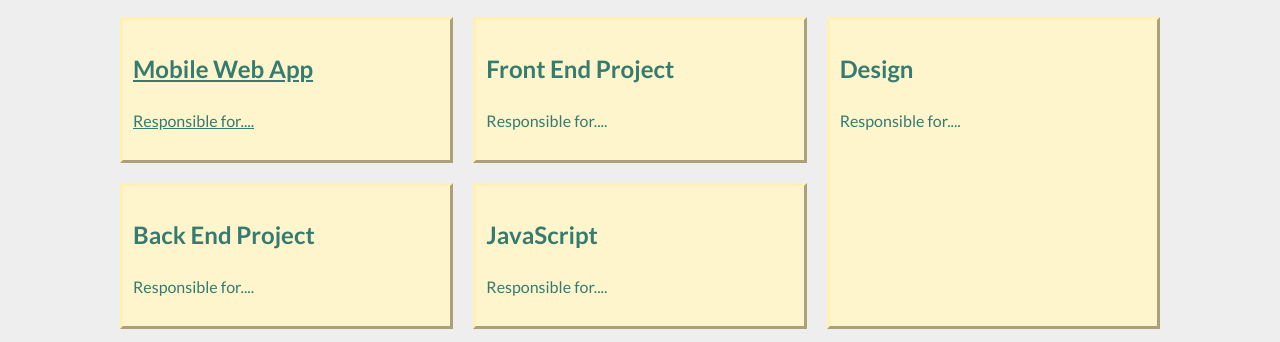
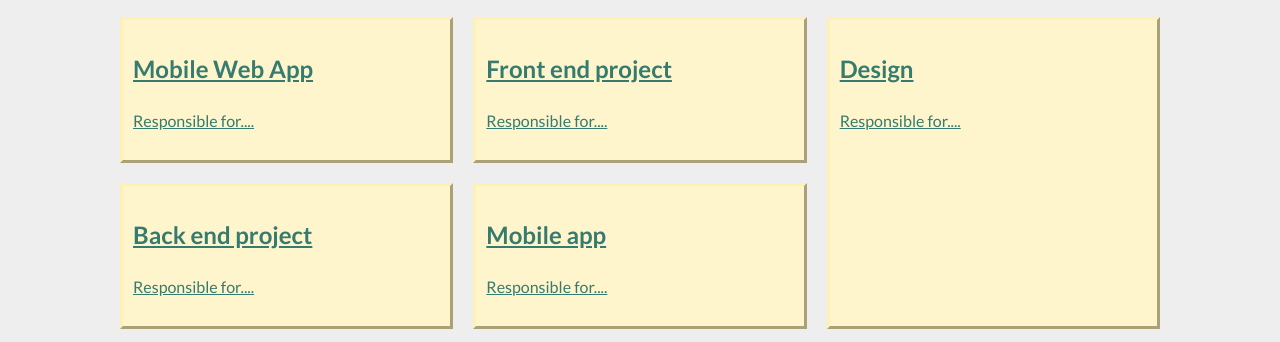
Before and after one commit to tcerini/Portfolio-Project, a plain HTML site: page work.html in a window 1280 px wide. Shown: the part 183-525 px from the top of the page. Drawn offline with nearby package versions, Linux system fonts and the light colour scheme.

Commit message:
added links for all grid items to maintenance page

```diff
--- a/work.html
+++ b/work.html
@@ -36,7 +36,7 @@
       <h1>Check Out My Work:</h1>
       <div class="grid">
         <div class="grid__item">
-          <a href="https://www.google.com">
+          <a href="maintenance.html">
            <h2>Mobile Web App</h2>
            <p>
              Responsible for....
@@ -47,33 +47,40 @@
           </a>
         </div>
         <div class="grid__item">
-         <h2>Front End Project</h2>
+          <a href="maintenance.html">
+           <h2>Front end project</h2>
            <p>
              Responsible for....
            </p>
            <div class="workgrid_overlay">
              <div class="text_overlay">Check it out on GitHub</div>
            </div>
+          </a>
         </div>
         <div class="grid__item">
-         <h2>Back End Project</h2>
+          <a href="maintenance.html">
+           <h2>Back end project</h2>
            <p>
              Responsible for....
            </p>
            <div class="workgrid_overlay">
              <div class="text_overlay">Check it out on GitHub</div>
            </div>
+          </a>
         </div>
         <div class="grid__item">
-         <h2>JavaScript</h2>
+          <a href="maintenance.html">
+           <h2>Mobile app</h2>
            <p>
              Responsible for....
            </p>
            <div class="workgrid_overlay">
              <div class="text_overlay">Check it out on GitHub</div>
            </div>
+          </a>
         </div>
        <div class="grid__item">
+         <a href="maintenance.html">
           <h2>Design</h2>
           <p>
             Responsible for....
@@ -81,6 +88,7 @@
           <div class="workgrid_overlay">
             <div class="text_overlay">Check it out on GitHub</div>
           </div>
+         </a>
         </div>
       </div>
     </section>
```
Lines whose indentation alone changed are shown as unchanged.
